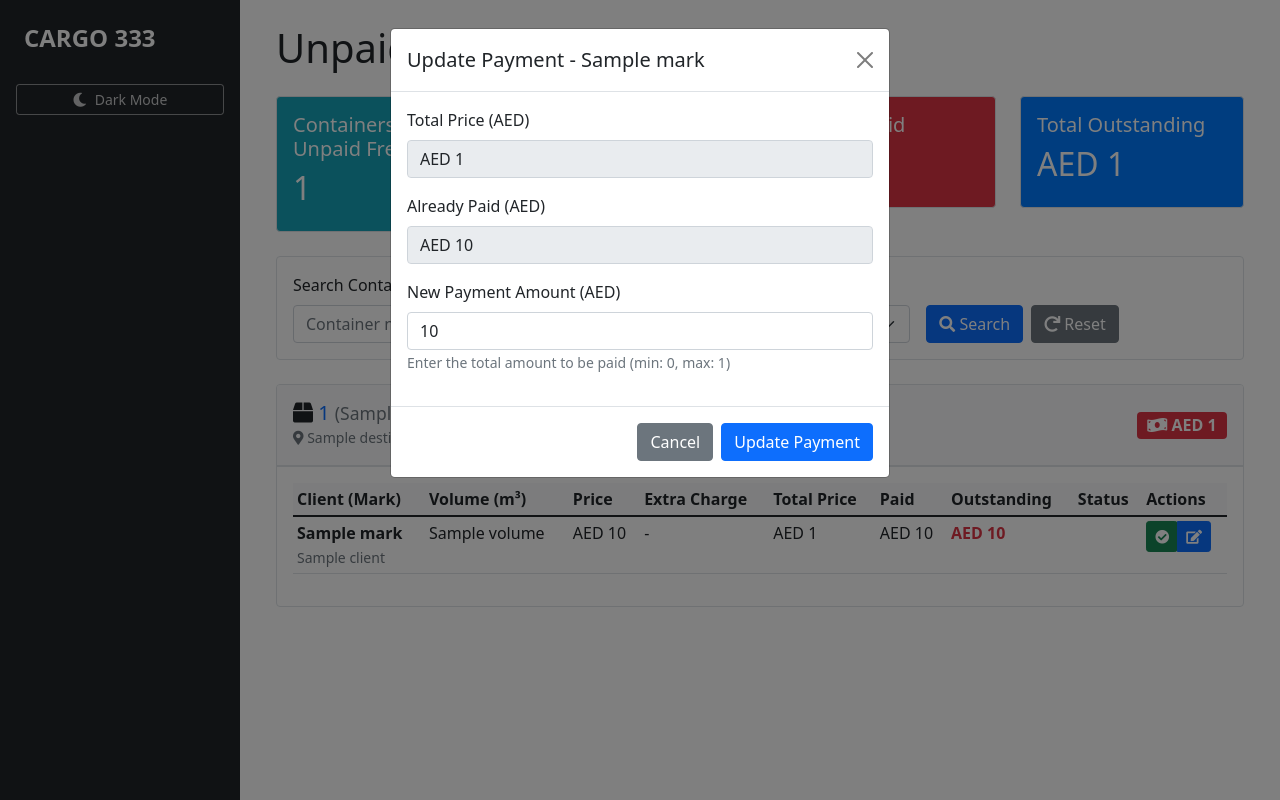
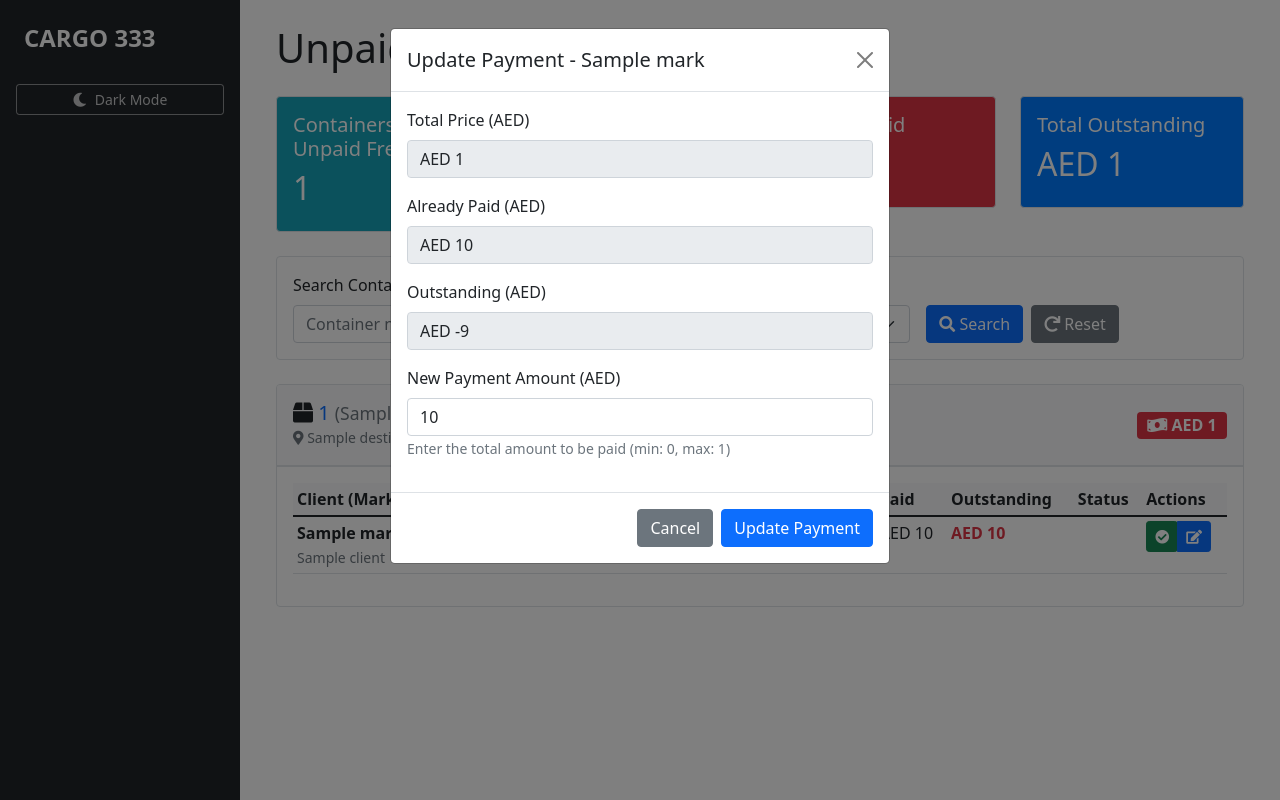
Before and after one commit to Cargos333/cargo333, a Flask app: template templates/unpaid_deliveries.html in a window 1280 px wide, after a click on "Update Partial Payment". Run offline with Flask 3, Linux system fonts and the light colour scheme; the template is opened without the code that fills it: most values are stand-ins (such as "Sample title", 1, 10 or a date in 2020).

Commit message:
Add files via upload

```diff
--- a/templates/unpaid_deliveries.html
+++ b/templates/unpaid_deliveries.html
@@ -190,6 +190,10 @@
                                                         <input type="text" class="form-control" value="AED {{ shipment.paid_amount|format_number }}" disabled>
                                                     </div>
                                                     <div class="mb-3">
+                                                        <label class="form-label">Outstanding (AED)</label>
+                                                        <input type="text" class="form-control" value="AED {{ (shipment.total_price - shipment.paid_amount)|format_number }}" disabled>
+                                                    </div>
+                                                    <div class="mb-3">
                                                         <label for="paid_amount_{{ shipment.id }}" class="form-label">New Payment Amount (AED)</label>
                                                         <input type="number" step="0.01" class="form-control" id="paid_amount_{{ shipment.id }}"
                                                                name="paid_amount" value="{{ shipment.paid_amount }}"
@@ -234,5 +238,12 @@
         padding: 1rem;
         border-bottom: 2px solid #dee2e6;
     }
+
+    /* Dark mode styling for Update Payment modal fields */
+    [data-theme="dark"] .modal-body .form-control[disabled]:nth-of-type(1),
+    [data-theme="dark"] .modal-body .form-control[disabled]:nth-of-type(2),
+    [data-theme="dark"] .modal-body .form-control[disabled]:nth-of-type(3) {
+        color: black !important;
+    }
 </style>
 {% endblock %}
```
